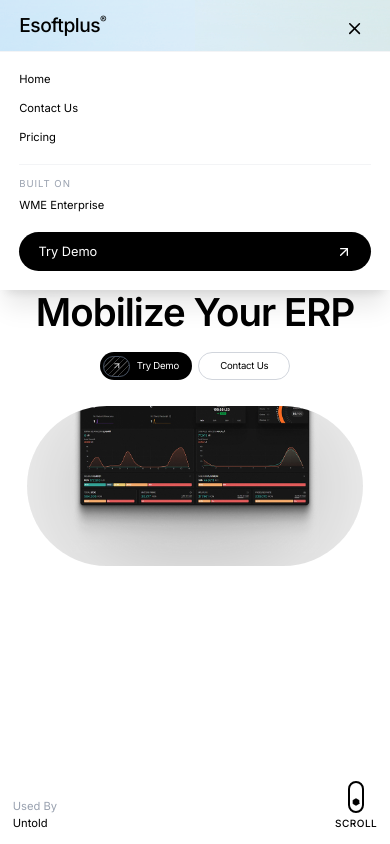
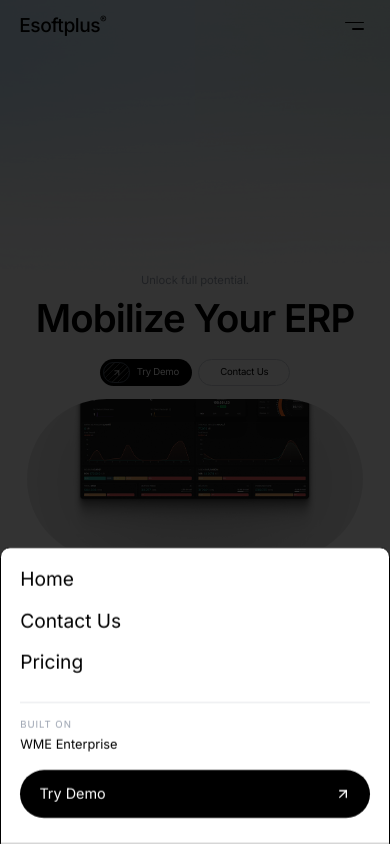
Before and after one commit to mihaicristianfarcas/esoftplus-landing, a React (Vite) app: page / in a window 390 px wide. Both pictures are taken after a click on the button "Open menu". Shown: the top 844 px of the page. Built offline with nearby package versions, Linux system fonts and the light colour scheme.

Commit message:
gata frate

```diff
--- a/package.json
+++ b/package.json
@@ -11,6 +11,7 @@
 	},
 	"dependencies": {
 		"@radix-ui/react-accordion": "^1.2.12",
+		"@radix-ui/react-dialog": "^1.1.15",
 		"@radix-ui/react-slot": "^1.2.4",
 		"@tailwindcss/postcss": "^4.1.18",
 		"@tailwindcss/vite": "^4.1.18",
@@ -20,7 +21,8 @@
 		"react": "^19.2.0",
 		"react-dom": "^19.2.0",
 		"tailwind-merge": "^3.4.0",
-		"tailwindcss-animate": "^1.0.7"
+		"tailwindcss-animate": "^1.0.7",
+		"vaul": "^1.1.2"
 	},
 	"devDependencies": {
 		"@eslint/js": "^9.39.1",
--- a/src/components/FAQ.tsx
+++ b/src/components/FAQ.tsx
@@ -9,7 +9,7 @@
 
 const FAQ = () => {
 	return (
-		<section className="relative w-full min-h-screen py-16 lg:py-0 lg:h-screen flex flex-col justify-center overflow-hidden">
+		<section className="relative w-full min-h-screen py-16 xl:py-0 xl:h-screen flex flex-col justify-center overflow-hidden">
 			<div className="max-w-7xl mx-auto w-full px-6">
 				{/* Outer Container: Left content + Right card */}
 				<div className="flex flex-col lg:flex-row items-start justify-between gap-8 lg:gap-24">
--- a/src/components/Footer.tsx
+++ b/src/components/Footer.tsx
@@ -7,9 +7,9 @@
 			<div className="bg-black rounded-3xl overflow-hidden flex flex-col justify-between">
 				{/* Main content area */}
 				<div className="w-full p-6 md:p-10">
-					<div className="flex flex-col lg:flex-row items-start justify-between">
+					<div className="flex flex-col xl:flex-row items-start justify-between">
 						{/* Left side - Heading + Email */}
-						<div className="flex flex-col w-full lg:w-[50%]">
+						<div className="flex flex-col w-full xl:w-[50%]">
 							<div className="flex flex-col gap-4 md:gap-6">
 								<h2 className="text-5xl md:text-7xl lg:text-8xl font-light leading-tight tracking-tighter text-white whitespace-nowrap">
 									Mobilize Your ERP
@@ -41,7 +41,7 @@
 						</div>
 
 						{/* Right side - Navigation links */}
-						<div className="flex flex-wrap items-start justify-between flex-row gap-2 sm:gap-10 md:gap-30 lg:gap-40 mt-10 lg:mt-0 w-full lg:w-auto">
+						<div className="flex flex-wrap items-start justify-between flex-row gap-6 sm:gap-10 md:gap-16 lg:gap-20 xl:gap-32 mt-10 xl:mt-0 w-full xl:w-auto">
 							<div className="flex flex-col md:gap-1">
 								<span className="text-gray-500 text-xl font-light">Legal</span>
 								<a
--- a/src/components/Header.tsx
+++ b/src/components/Header.tsx
@@ -1,32 +1,18 @@
-import { ArrowUpRight, Menu, X } from "lucide-react";
-import { useState, useEffect, useRef } from "react";
+import { ArrowUpRight } from "lucide-react";
+import {
+	Drawer,
+	DrawerContent,
+	DrawerTrigger,
+	DrawerTitle,
+	DrawerClose,
+} from "@/components/ui/drawer";
 
 const Header = () => {
-	const [isMenuOpen, setIsMenuOpen] = useState(false);
-	const menuRef = useRef<HTMLDivElement>(null);
-
-	// Focus first link when menu opens
-	useEffect(() => {
-		if (isMenuOpen && menuRef.current) {
-			const firstLink = menuRef.current.querySelector("a");
-			if (firstLink instanceof HTMLElement) {
-				firstLink.focus();
-			}
-		}
-	}, [isMenuOpen]);
-
-	// Handle Escape key to close menu
-	const handleKeyDown = (e: React.KeyboardEvent) => {
-		if (e.key === "Escape" && isMenuOpen) {
-			setIsMenuOpen(false);
-		}
-	};
-
 	return (
 		<header className="fixed top-0 left-0 right-0 z-50 px-6 py-4 lg:py-6">
-			<div className="max-w-full flex items-start justify-between">
+			<div className="max-w-full flex items-center justify-between">
 				{/* Logo */}
-				<div className="flex items-start align-top">
+				<div className="flex items-center">
 					<span className="text-2xl lg:text-3xl font-medium tracking-tight">
 						Esoftplus
 						<span className="text-[10px] font-light align-text-top">®</span>
@@ -68,70 +54,74 @@
 					</a>
 				</div>
 
-				{/* Mobile Menu Button */}
+				{/* Mobile Menu - Drawer */}
+				<Drawer>
+					<DrawerTrigger asChild>
 						<button
 							type="button"
-					className="cursor-pointer lg:hidden p-2 focus-visible:outline-none focus-visible:ring-2 focus-visible:ring-black focus-visible:ring-offset-2 rounded-md"
-					onClick={() => setIsMenuOpen(!isMenuOpen)}
-					onKeyDown={handleKeyDown}
-					aria-expanded={isMenuOpen}
-					aria-label={isMenuOpen ? "Close menu" : "Open menu"}
-					aria-controls="mobile-menu"
+							className="lg:hidden p-2 focus-visible:outline-none focus-visible:ring-2 focus-visible:ring-black focus-visible:ring-offset-2 rounded-md"
+							aria-label="Open menu"
 						>
-					{isMenuOpen ? (
-						<X className="h-6 w-6" />
-					) : (
-						<Menu className="h-6 w-6" />
-					)}
+							{/* Modern 2-bar menu icon */}
+							<div className="flex flex-col gap-1.5 w-6">
+								<span className="block h-0.5 w-6 bg-black rounded-full" />
+								<span className="block h-0.5 w-4 bg-black rounded-full ml-auto" />
+							</div>
 						</button>
-			</div>
+					</DrawerTrigger>
+					<DrawerContent className="bg-white px-6 pb-8">
+						<DrawerTitle className="sr-only">Navigation Menu</DrawerTitle>
 
-			{/* Mobile Navigation Dropdown */}
-			{isMenuOpen && (
-				<div
-					ref={menuRef}
-					id="mobile-menu"
-					className="lg:hidden absolute top-16 left-0 right-0 border-t bg-white border-gray-100 p-6 flex flex-col gap-6 shadow-xl"
-				>
-					<nav className="flex flex-col gap-4">
+						{/* Nav Links */}
+						<nav className="flex flex-col gap-5">
+							<DrawerClose asChild>
 								<a
 									href="#home"
-							className="text-sm font-light"
-							onClick={() => setIsMenuOpen(false)}
+									className="text-2xl font-light hover:text-gray-600 transition-colors"
 								>
 									Home
 								</a>
+							</DrawerClose>
+							<DrawerClose asChild>
 								<a
 									href="#contact"
-							className="text-sm font-light"
-							onClick={() => setIsMenuOpen(false)}
+									className="text-2xl font-light hover:text-gray-600 transition-colors"
 								>
 									Contact Us
 								</a>
+							</DrawerClose>
+							<DrawerClose asChild>
 								<a
 									href="#pricing"
-							className="text-sm font-light"
-							onClick={() => setIsMenuOpen(false)}
+									className="text-2xl font-light hover:text-gray-600 transition-colors"
 								>
 									Pricing
 								</a>
+							</DrawerClose>
 						</nav>
-					<div className="flex flex-col gap-2 pt-4 border-t border-gray-100">
+
+						{/* Bottom Section */}
+						<div className="flex flex-col gap-5 mt-8">
+							<div className="flex flex-col gap-1 pt-5 border-t border-gray-200">
 								<span className="text-xs font-light text-gray-400 uppercase tracking-widest">
 									Built On
 								</span>
-						<span className="text-sm font-light">WME Enterprise</span>
+								<span className="text-base font-light">WME Enterprise</span>
 							</div>
+
+							<DrawerClose asChild>
 								<a
 									href="#demo"
-						className="flex items-center justify-between bg-black text-white px-6 py-3 rounded-full"
-						onClick={() => setIsMenuOpen(false)}
+									className="flex items-center justify-between bg-black text-white px-6 py-4 rounded-full hover:bg-gray-800 transition-colors"
 								>
-						Try Demo
+									<span className="text-lg">Try Demo</span>
 									<ArrowUpRight className="h-5 w-5" />
 								</a>
+							</DrawerClose>
 						</div>
-			)}
+					</DrawerContent>
+				</Drawer>
+			</div>
 		</header>
 	);
 };
--- a/src/components/Hero.tsx
+++ b/src/components/Hero.tsx
@@ -16,19 +16,19 @@
 			/>
 
 			{/* Hero Content */}
-			<div className="relative z-10 flex flex-col items-center justify-center w-full max-w-7xl px-4 sm:px-6 lg:px-8 pt-20 sm:pt-24 md:pt-28 lg:pt-32 pb-24 sm:pb-28 md:pb-32 text-center">
+			<div className="relative z-10 flex flex-col items-center justify-center w-full max-w-7xl px-4 sm:px-6 lg:px-8 pt-20 sm:pt-24 md:pt-28 lg:pt-28 xl:pt-32 pb-24 sm:pb-28 md:pb-32 text-center">
 				{/* Top Text */}
 				<p className="text-gray-400 mb-3 md:mb-4 text-sm sm:text-base md:text-lg lg:text-xl animate-fade-in">
 					Unlock full potential.
 				</p>
 
 				{/* Main Heading */}
-				<h1 className="hero-title mb-6 sm:mb-10 md:mb-14 lg:mb-20 xl:mb-28 tracking-tighter">
+				<h1 className="hero-title mb-6 sm:mb-10 md:mb-14 lg:mb-16 xl:mb-28 tracking-tighter">
 					Mobilize Your ERP
 				</h1>
 
 				{/* CTA Buttons */}
-				<div className="grid grid-cols-1 grid-flow-col auto-cols-fr gap-2 sm:gap-4 lg:gap-6 mb-8 sm:mb-12 md:mb-14 lg:mb-16">
+				<div className="grid grid-cols-1 grid-flow-col auto-cols-fr gap-2 sm:gap-4 lg:gap-6 mb-4 sm:mb-8 md:mb-10 lg:mb-12">
 					<button
 						type="button"
 						className="cursor-pointer flex items-center justify-center bg-black text-white gap-2 sm:gap-4 md:gap-6 pl-1 sm:pl-1.5 pr-4 sm:pr-6 md:pr-8 py-1 sm:py-1.5 rounded-full hover:bg-gray-800 transition-all text-xs sm:text-sm md:text-base lg:text-lg xl:text-xl whitespace-nowrap font-light tracking-tight focus-visible:outline-none focus-visible:ring-2 focus-visible:ring-white focus-visible:ring-offset-2"
@@ -88,7 +88,7 @@
 				</div>
 
 				{/* Center - Description */}
-				<div className="hidden md:block flex-1 max-w-lg lg:max-w-2xl text-center mx-4 lg:mx-8">
+				<div className="hidden md:block flex-1 max-w-xl xl:max-w-2xl text-center mx-4 lg:mx-6 xl:mx-8">
 					<p className="text-gray-400 font-light text-sm md:text-base lg:text-lg xl:text-xl leading-relaxed">
 						Unlock instant analytics and reporting for your WMEnterprise data.
 						<br className="hidden lg:block" /> No setup headaches, just powerful
--- a/src/components/LearnPlatform.tsx
+++ b/src/components/LearnPlatform.tsx
@@ -10,7 +10,7 @@
 	};
 
 	return (
-		<section className="relative w-full min-h-screen py-16 lg:py-0 lg:h-screen flex flex-col justify-center overflow-hidden">
+		<section className="relative w-full min-h-screen py-16 xl:py-0 xl:h-screen flex flex-col justify-center overflow-hidden">
 			<div className="max-w-[1280px] mx-auto px-6">
 				<div className="flex flex-col gap-8 lg:gap-16">
 					{/* Header + Video Row */}
--- a/src/components/Pricing.tsx
+++ b/src/components/Pricing.tsx
@@ -6,14 +6,14 @@
 	return (
 		<section
 			id="pricing"
-			className="relative w-full min-h-screen py-16 lg:py-0 lg:h-screen bg-white flex flex-col justify-center overflow-hidden"
+			className="relative w-full min-h-screen py-16 xl:py-0 xl:h-screen bg-white flex flex-col justify-center overflow-hidden"
 		>
 			<div className="max-w-7xl mx-auto w-full px-6">
 				{/* Title */}
 				<h2 className="section-title mb-8 lg:mb-16">Subscription</h2>
 
 				{/* Pricing Cards */}
-				<div className="grid grid-cols-1 md:grid-cols-2 lg:grid-cols-3 gap-6 lg:gap-8 mb-8">
+				<div className="grid grid-cols-1 md:grid-cols-2 lg:grid-cols-3 gap-6 lg:gap-8 mb-8 lg:mb-8">
 					{pricingTiers.map((tier) => (
 						<PricingCard
 							key={tier.id}
@@ -24,11 +24,36 @@
 							isPopular={tier.isPopular}
 						/>
 					))}
+
+					{/* Custom Card - Inside grid on md, separate on lg */}
+					<div className="hidden md:block lg:hidden">
+						<div className="bg-gray-50 border border-gray-100 rounded-3xl p-4 h-full">
+							<div className="bg-white border border-gray-100 rounded-2xl p-6 flex flex-col justify-between h-full gap-6">
+								<div className="flex flex-col justify-between items-start space-y-4">
+									<p className="text-gray-400 text-sm">Not enough?</p>
+									<h3 className="text-3xl font-light">Custom</h3>
+									<p className="text-gray-600 text-base">
+										Is there something missing? Book a call and we'll tailor the
+										dashboard to your needs.
+									</p>
+								</div>
+								<button
+									type="button"
+									className="cursor-pointer bg-black text-white p-4 rounded-xl flex items-center justify-between gap-6 hover:bg-gray-900 transition-all group shrink-0 focus-visible:outline-none focus-visible:ring-2 focus-visible:ring-black focus-visible:ring-offset-2"
+									aria-label="Book a call for custom pricing"
+								>
+									<span className="text-md font-medium">Book a call</span>
+									<div className="w-8 h-8 bg-white rounded-full flex items-center justify-center">
+										<ArrowRight className="w-4 h-4 text-black" />
+									</div>
+								</button>
+							</div>
+						</div>
+					</div>
 				</div>
 
-				{/* Custom Section - Outer Card */}
-				<div className="bg-gray-50 border border-gray-100 rounded-3xl p-4 lg:p-6">
-					{/* Inner Card */}
+				{/* Custom Section - Visible on mobile and lg+ */}
+				<div className="md:hidden lg:block bg-gray-50 border border-gray-100 rounded-3xl p-4 lg:p-6">
 					<div className="bg-white border border-gray-100 rounded-2xl p-6 flex flex-col lg:flex-row lg:items-end justify-between gap-6 lg:gap-8">
 						<div className="flex flex-col justify-between items-start space-y-4 max-w-2xl">
 							<p className="text-gray-400 text-sm">Not enough?</p>
@@ -46,7 +71,7 @@
 							<span className="text-md lg:text-base font-medium">
 								Book a call
 							</span>
-							<div className="w-8 h-8 bg-white rounded-full flex items-center justify-center ">
+							<div className="w-8 h-8 bg-white rounded-full flex items-center justify-center">
 								<ArrowRight className="w-4 h-4 text-black" />
 							</div>
 						</button>
--- a/src/components/Team.tsx
+++ b/src/components/Team.tsx
@@ -5,7 +5,7 @@
 
 const Team = () => {
 	return (
-		<section className="relative w-full min-h-svh py-12 sm:py-16 lg:py-0 lg:h-screen flex flex-col justify-center overflow-hidden">
+		<section className="relative w-full min-h-svh py-12 sm:py-16 xl:py-0 xl:h-screen flex flex-col justify-center overflow-hidden">
 			{/* Left gradient */}
 			<div
 				className="absolute left-0 top-0 w-full lg:w-1/3 h-1/2 lg:h-full bg-contain bg-left bg-no-repeat pointer-events-none opacity-50 lg:opacity-100"
--- /dev/null
+++ b/src/components/ui/drawer.tsx
@@ -0,0 +1,116 @@
+import * as React from "react"
+import { Drawer as DrawerPrimitive } from "vaul"
+
+import { cn } from "@/lib/utils"
+
+const Drawer = ({
+  shouldScaleBackground = true,
+  ...props
+}: React.ComponentProps<typeof DrawerPrimitive.Root>) => (
+  <DrawerPrimitive.Root
+    shouldScaleBackground={shouldScaleBackground}
+    {...props}
+  />
+)
+Drawer.displayName = "Drawer"
+
+const DrawerTrigger = DrawerPrimitive.Trigger
+
+const DrawerPortal = DrawerPrimitive.Portal
+
+const DrawerClose = DrawerPrimitive.Close
+
+const DrawerOverlay = React.forwardRef<
+  React.ElementRef<typeof DrawerPrimitive.Overlay>,
+  React.ComponentPropsWithoutRef<typeof DrawerPrimitive.Overlay>
+>(({ className, ...props }, ref) => (
+  <DrawerPrimitive.Overlay
+    ref={ref}
+    className={cn("fixed inset-0 z-50 bg-black/80", className)}
+    {...props}
+  />
+))
+DrawerOverlay.displayName = DrawerPrimitive.Overlay.displayName
+
+const DrawerContent = React.forwardRef<
+  React.ElementRef<typeof DrawerPrimitive.Content>,
+  React.ComponentPropsWithoutRef<typeof DrawerPrimitive.Content>
+>(({ className, children, ...props }, ref) => (
+  <DrawerPortal>
+    <DrawerOverlay />
+    <DrawerPrimitive.Content
+      ref={ref}
+      className={cn(
+        "fixed inset-x-0 bottom-0 z-50 mt-24 flex h-auto flex-col rounded-t-[10px] border bg-background",
+        className
+      )}
+      {...props}
+    >
+      <div className="mx-auto mt-4 h-2 w-[100px] rounded-full bg-muted" />
+      {children}
+    </DrawerPrimitive.Content>
+  </DrawerPortal>
+))
+DrawerContent.displayName = "DrawerContent"
+
+const DrawerHeader = ({
+  className,
+  ...props
+}: React.HTMLAttributes<HTMLDivElement>) => (
+  <div
+    className={cn("grid gap-1.5 p-4 text-center sm:text-left", className)}
+    {...props}
+  />
+)
+DrawerHeader.displayName = "DrawerHeader"
+
+const DrawerFooter = ({
+  className,
+  ...props
+}: React.HTMLAttributes<HTMLDivElement>) => (
+  <div
+    className={cn("mt-auto flex flex-col gap-2 p-4", className)}
+    {...props}
+  />
+)
+DrawerFooter.displayName = "DrawerFooter"
+
+const DrawerTitle = React.forwardRef<
+  React.ElementRef<typeof DrawerPrimitive.Title>,
+  React.ComponentPropsWithoutRef<typeof DrawerPrimitive.Title>
+>(({ className, ...props }, ref) => (
+  <DrawerPrimitive.Title
+    ref={ref}
+    className={cn(
+      "text-lg font-semibold leading-none tracking-tight",
+      className
+    )}
+    {...props}
+  />
+))
+DrawerTitle.displayName = DrawerPrimitive.Title.displayName
+
+const DrawerDescription = React.forwardRef<
+  React.ElementRef<typeof DrawerPrimitive.Description>,
+  React.ComponentPropsWithoutRef<typeof DrawerPrimitive.Description>
+>(({ className, ...props }, ref) => (
+  <DrawerPrimitive.Description
+    ref={ref}
+    className={cn("text-sm text-muted-foreground", className)}
+    {...props}
+  />
+))
+DrawerDescription.displayName = DrawerPrimitive.Description.displayName
+
+export {
+  Drawer,
+  DrawerPortal,
+  DrawerOverlay,
+  DrawerTrigger,
+  DrawerClose,
+  DrawerContent,
+  DrawerHeader,
+  DrawerFooter,
+  DrawerTitle,
+  DrawerDescription,
+}
```
Also changed, not shown: 1 other file (tests, documents, lock files or other folders). Lines whose indentation alone changed are shown as unchanged.
